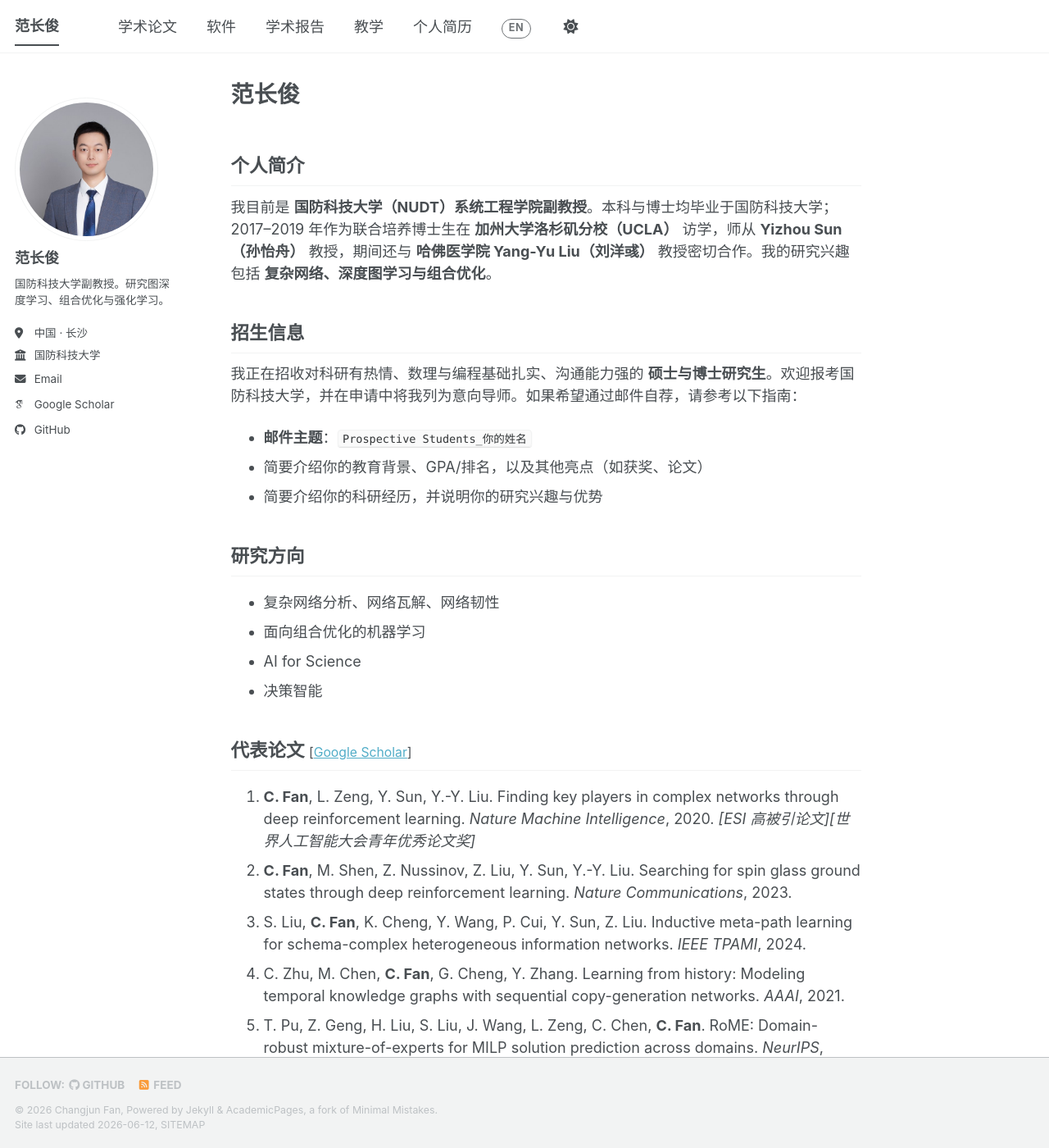
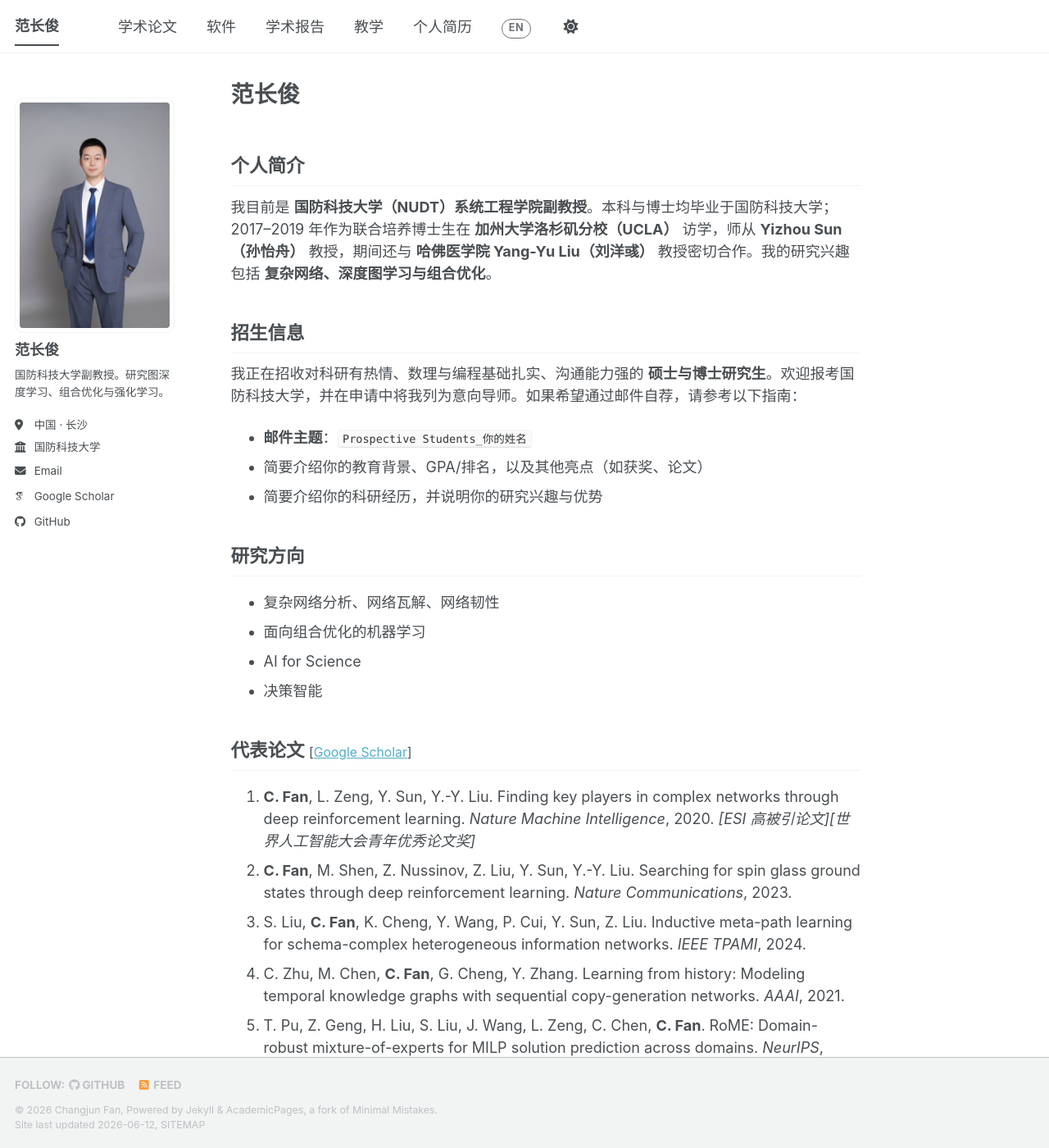
Before and after one commit to fanchangjun/fanchangjun.github.io, a Jekyll site: the page built from _pages/about.md, in a window 1280 px wide and 1400 px high. Shown: the whole window at 82% size. Built offline with Jekyll 4.4.1, drawn with Linux system fonts in a browser that asks for light colours; some web fonts are replaced; a script bundle is joined from its source files by our own code; library files that are not in the unit come from our copies.

Commit message:
polish: use full-body portrait as avatar with rounded-rectangle styling (no oval distortion)
Co-authored-by: Cursor <cursoragent@cursor.com>

```diff
--- a/_config.yml
+++ b/_config.yml
@@ -22,7 +22,7 @@ repository               : "FFrankyy/FFrankyy.github.io"   # [GitHub用户名]/[
 #               Additional customization can be done by editing /_includes/author-profile.html
 author:
   # Biographic information
-  avatar           : "profile-avatar.jpg"   # 正方形头像（圆形显示更自然）；竖版半身照为 profile.jpg，原图备份为 profile-original.jpg
+  avatar           : "profile.jpg"   # 全身照（800x1200，已压缩）；原图备份为 profile-original.jpg
   name             : '<span class="lang-en">Changjun Fan</span><span class="lang-zh">范长俊</span>'
   pronouns         :
   bio              : '<span class="lang-en">Associate Professor at NUDT. Graph deep learning, combinatorial optimization &amp; reinforcement learning.</span><span class="lang-zh">国防科技大学副教授。研究图深度学习、组合优化与强化学习。</span>'
--- a/_includes/head/custom.html
+++ b/_includes/head/custom.html
@@ -46,6 +46,14 @@
   .page__content img { max-width: 100%; height: auto; }
   /* 宽表格在小屏上可横向滚动，而不是撑破布局 */
   .page__content table { display: block; max-width: 100%; overflow-x: auto; }
+
+  /* ===== 头像：全身照不裁成圆形，改用圆角矩形，避免竖图被拉成椭圆 ===== */
+  .author__avatar img {
+    border-radius: 10px;       /* 圆角矩形，而非默认的 50% 圆形 */
+    max-width: 200px;          /* 控制桌面端显示尺寸 */
+    height: auto;              /* 保持原始竖版比例，不变形 */
+    object-fit: contain;
+  }
 </style>
 <script>
   /* 进入页面时尽早设置语言，避免内容闪烁；默认中文(zh) */
```
